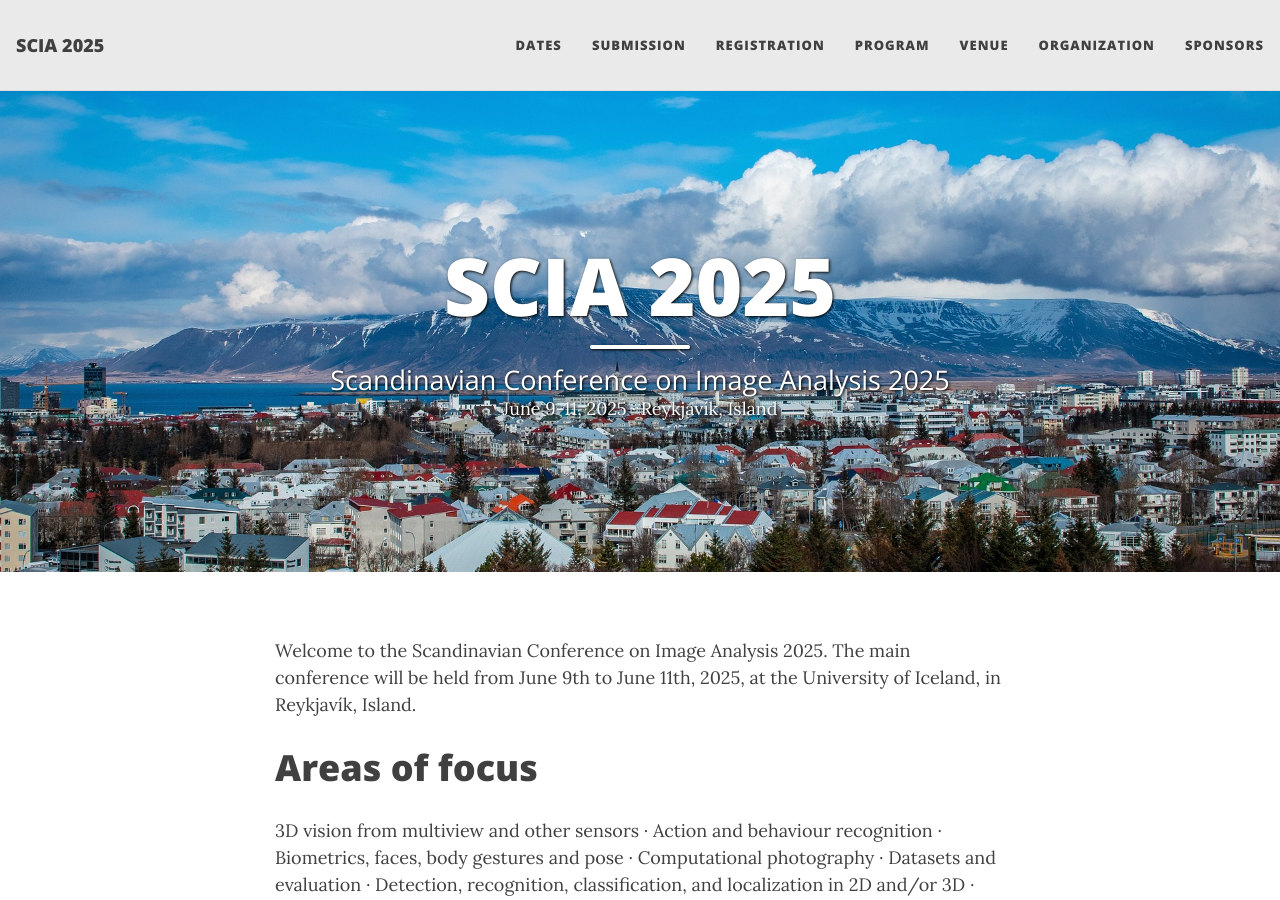
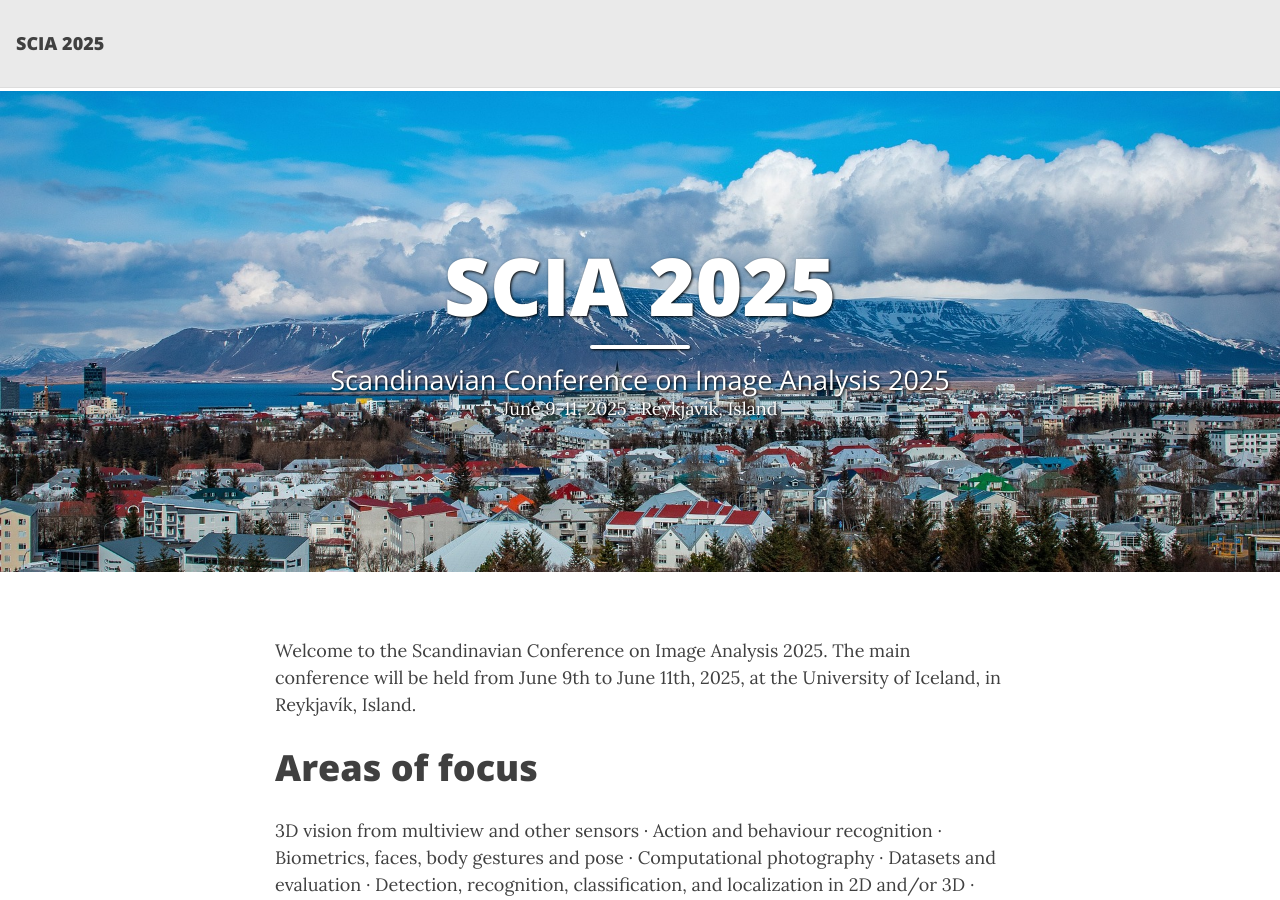
Before and after one commit to vedranaa/SCIA2025, a Jekyll site: the page built from index.md, in a window 1280 px wide and 900 px high. Built offline with Jekyll 4.4.1, drawn with Linux system fonts in a browser that asks for light colours; some of the changed lines change nothing that is shown.

Commit message:
Update _config.yml

```diff
--- a/_config.yml
+++ b/_config.yml
@@ -3,13 +3,13 @@
 title: SCIA 2025
 
 navbar-links:
-  Dates: "dates"
-  Submission: "submission"
-  Registration: "registration"
-  Program: "program"
-  Venue: "venue"
-  Organization: "organization"
-  Sponsors: "sponsors"
+#  Dates: "dates"
+#  Submission: "submission"
+#  Registration: "registration"
+#  Program: "program"
+#  Venue: "venue"
+#  Organization: "organization"
+#  Sponsors: "sponsors"
 
 # Image to show in the navigation bar - works best with a square image
 # avatar: "/assets/img/avatar-icon.png"
```
